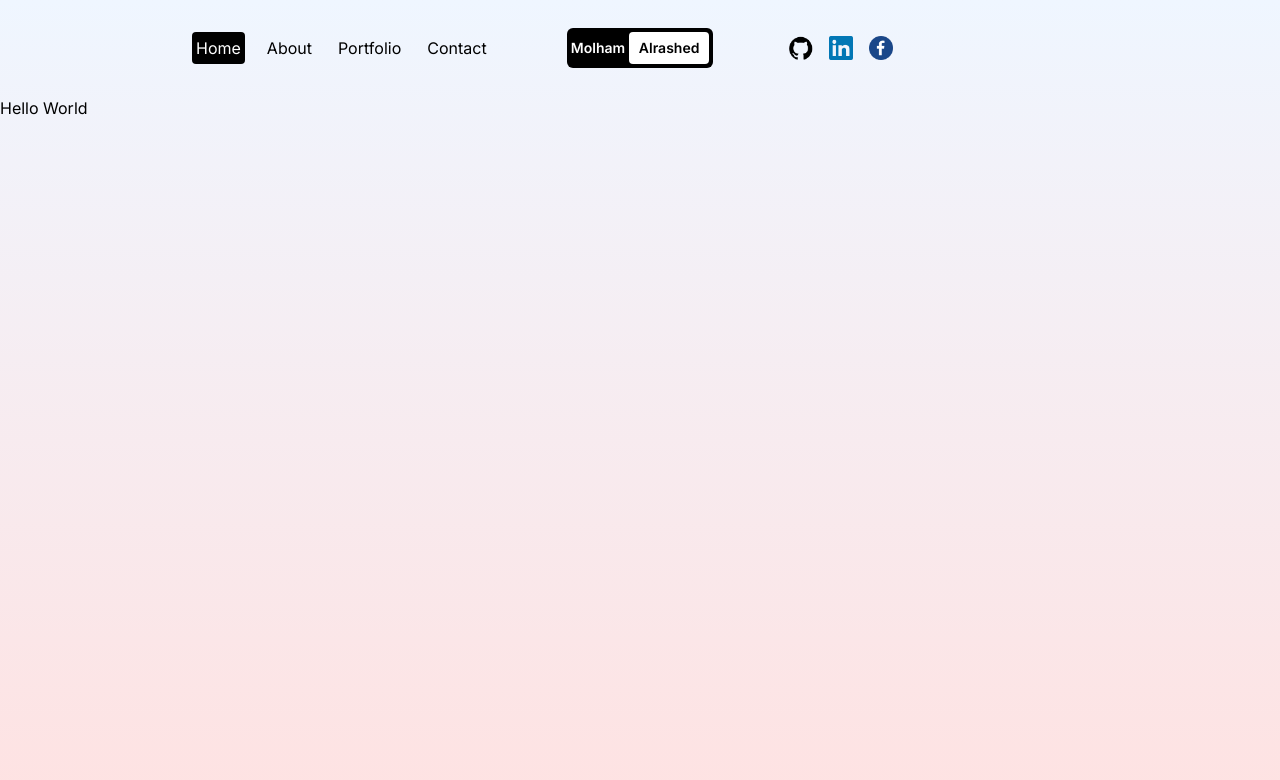
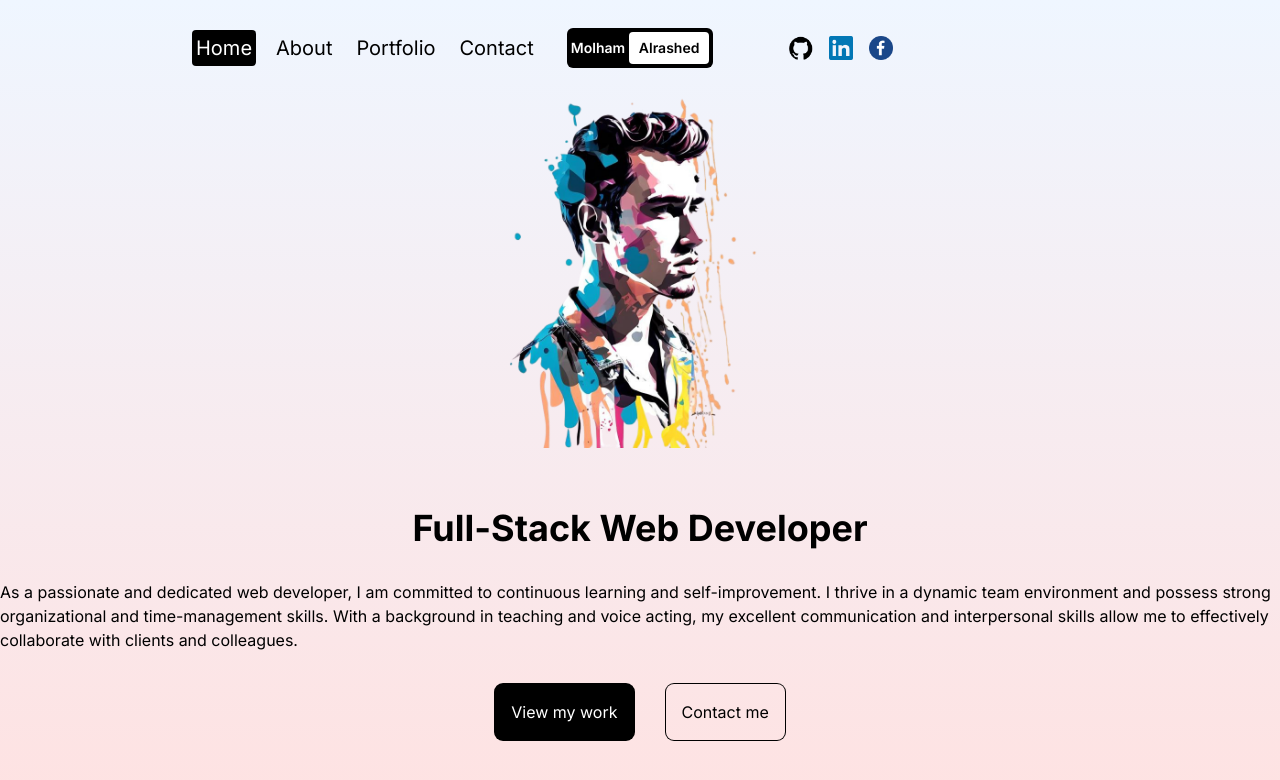
Before and after one commit to molhamalrashed/my-portfolio-, a Next.js app: page / in a window 1280 px wide. Shown: the top 780 px of the page. Built offline with nearby package versions, Linux system fonts and the light colour scheme.

Commit message:
home page

```diff
--- a/src/app/layout.js
+++ b/src/app/layout.js
@@ -17,7 +17,7 @@ export default function RootLayout({ children }) {
         <div className="h-24">
           <Navbar />
         </div>
-        <div className='h-[calc(100vh-24vh)]'>{children}</div>
+        <div className='h-[calc(100vh-6rem)]'>{children}</div>
         </div>
         </body>
     </html>
--- a/src/app/page.jsx
+++ b/src/app/page.jsx
@@ -1,5 +1,23 @@
+import Image from 'next/image';
+
 const Homepage = () => {
-  return <div>Hello World</div>;
+  return <div className="h-full flex flex-col">
+    {/* Image Section */}
+    <div className="h-1/2 relative">
+      <Image src="/hero.png" alt="Molham" fill className='object-contain' />
+    </div>
+    {/* Text section */}
+    <div className="h-1/2 flex flex-col gap-8 items-center justify-center">
+      <h1 className='text-4xl font-bold'>Full-Stack Web Developer</h1>
+      <p>As a passionate and dedicated web developer, I am committed to continuous learning and self-improvement. I thrive in a dynamic team environment and possess strong organizational and time-management skills. With a background in teaching and voice acting, my excellent communication and interpersonal skills allow me to effectively collaborate with clients and colleagues.</p>
+
+    {/* Buttons */}
+    <div className='flex gap-8'>
+      <button className='p-4 rounded-lg ring-1 ring-black bg-black text-white'>View my work</button>
+      <button className='p-4 rounded-lg ring-1 ring-black'>Contact me</button>
+    </div>
+    </div>
+  </div>;
 };
 
 export default Homepage;
--- a/src/components/navbar.jsx
+++ b/src/components/navbar.jsx
@@ -15,7 +15,7 @@ const links = [
 const Navbar = () => {
     const [open, setOpen] = useState(false);
 return (
-    <div className="h-full flex items-center justify-between px-4 sm:px-8 md:px-12 lg:px-20 xl:px-48">
+    <div className="h-full flex items-center justify-between px-4 sm:px-8 md:px-12 lg:px-20 xl:px-48 text-xl">
     {/* Links */}
         <div className='hidden md:flex flex-raw justify-between gap-4 w-1/3'>
             {links.map((link)=> (
@@ -23,7 +23,7 @@ return (
             ))}
         </div>
     {/* Logo */}
-    <div className= 'md:hidden lg:flex w-1/3 justify-center'>
+    <div className= 'md:hidden lg:flex xl:w-1/3 xl:justify-center'>
         <Link href="/" className="text-sm bg-black rounded-md p-1 font-semibold flex items-center justify-center">
             <span className='text-white mr-1'>Molham</span>
             <span className='w-20 h-8 rounded bg-white text-black flex items-center justify-center'>Alrashed</span>
```
